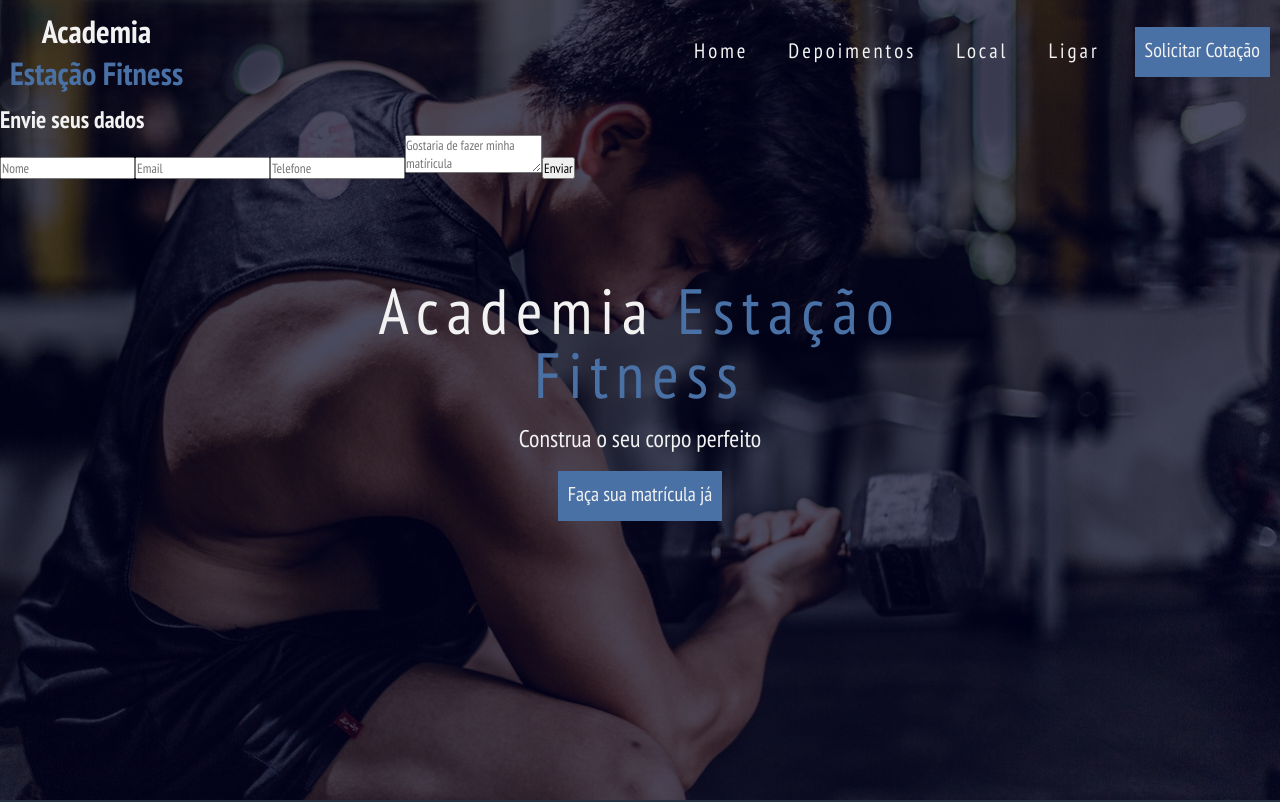
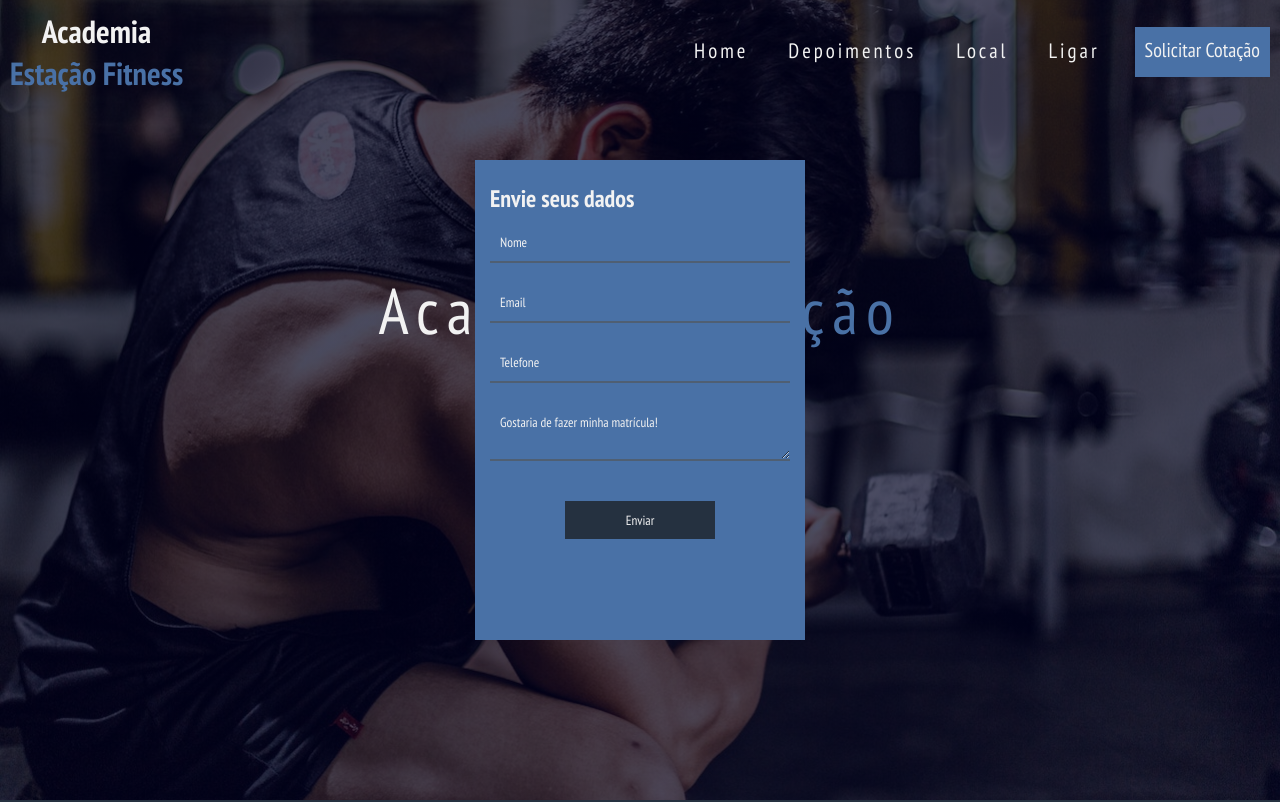
Before and after one commit to jotapeRP/Acad, a React (Create React App) app: page / in a window 1280 px wide. Shown: the top 802 px of the page. Built offline with nearby package versions, Linux system fonts and the light colour scheme; some icons are missing.

Commit message:
Criação da div dos formulários

```diff
--- a/src/App.css
+++ b/src/App.css
@@ -144,6 +144,62 @@ span {
 
 .socialMedia a:hover {
   color: var(--blue);
+}
+
+.emailForm {
+  z-index: 2;
+  position: fixed;
+  height: 450px;
+  width: 300px;
+  padding: 15px;
+  top: 50%;
+  left: 50%;
+  transform: translate(-50%, -50%);
+  background-color: var(--blue);
+  color: var(--white);
+  margin: auto;
+  line-height: 3em;
+}
+
+.emailForm form {
+  display: flex;
+  flex-direction: column;
+}
+
+.emailForm form input,
+textarea {
+  background-color: transparent;
+  margin-bottom: 20px;
+  color: var(--white);
+  padding: 10px;
+  border: 0px;
+  border-bottom: 2px solid var(--claro);
+  transition: 0.4s;
+}
+
+::placeholder {
+  color: var(--white);
+}
+
+.emailForm form input:focus,
+textarea:focus {
+  outline: none;
+
+  border-bottom: 2px solid var(--escuro);
+}
+
+#btn-sub {
+  width: 150px;
+  margin: auto;
+  margin-top: 20px;
+  border: none;
+  background-color: var(--blue2);
+  cursor: pointer;
+  transition: 0.4s;
+}
+
+#btn-sub:hover {
+  background-color: var(--claro);
 }
 
 .comments {
--- a/src/components/EmailForm.js
+++ b/src/components/EmailForm.js
@@ -5,15 +5,10 @@ const EmailForm = () => {
   const [name, setName] = useState("");
   const [email, setEmail] = useState("");
   const [number, setNumber] = useState("");
-  const [message, setMessage] = useState("");
+  const [message, setMessage] = useState("Gostaria de fazer minha matrícula!");
 
   const sendEmail = (e) => {
     e.preventDefault();
-
-    if (name === "" || email === "" || number === "") {
-      alert("Preencha os formulários");
-      return;
-    }
 
     const templateParams = {
       from_name: name,
@@ -34,7 +29,7 @@ const EmailForm = () => {
           setName("");
           setEmail("");
           setNumber("");
-          setMessage("");
+          setMessage("Gostaria de fazer minha matrícula!");
         },
         (err) => {
           console.log("ERRO:", err);
@@ -42,7 +37,7 @@ const EmailForm = () => {
       );
   };
   return (
-    <div>
+    <div className="emailForm">
       <h2>Envie seus dados</h2>
       <form onSubmit={sendEmail}>
         <input
@@ -50,25 +45,27 @@ const EmailForm = () => {
           placeholder="Nome"
           onChange={(e) => setName(e.target.value)}
           value={name}
+          required
         />
         <input
           type="text"
           placeholder="Email"
           onChange={(e) => setEmail(e.target.value)}
           value={email}
+          required
         />
         <input
           type="text"
           placeholder="Telefone"
           onChange={(e) => setNumber(e.target.value)}
           value={number}
+          required
         />
         <textarea
-          placeholder="Gostaria de fazer minha matíricula"
           onChange={(e) => setMessage(e.target.value)}
           value={message}
         ></textarea>
-        <input type="submit" value="Enviar" />
+        <input id="btn-sub" type="submit" value="Enviar" />
       </form>
     </div>
   );
```
